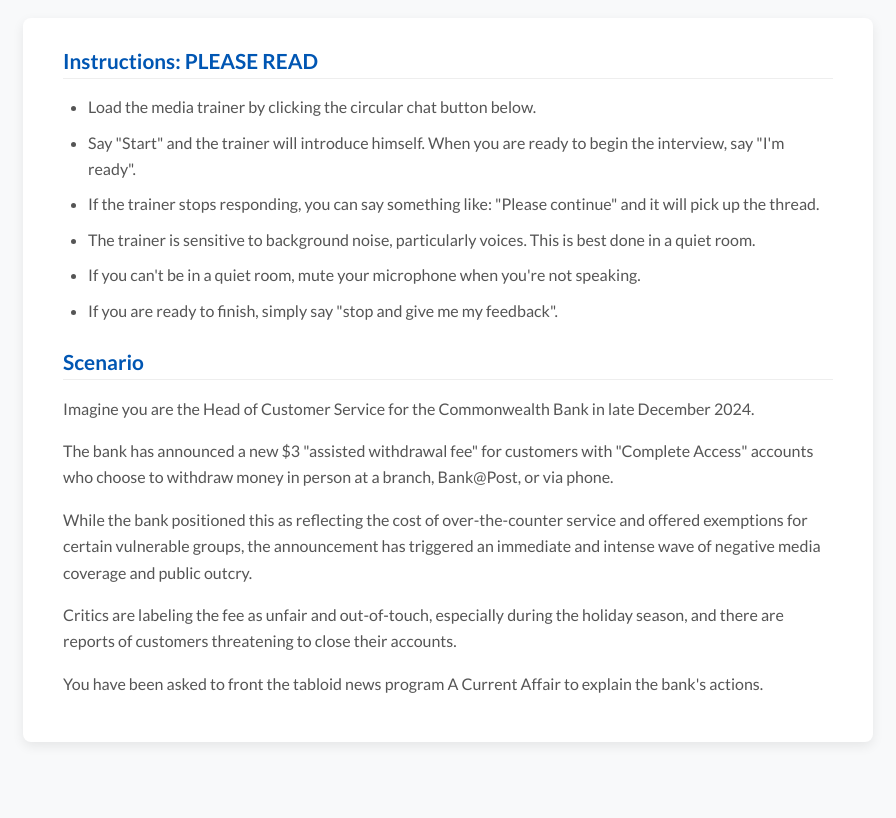
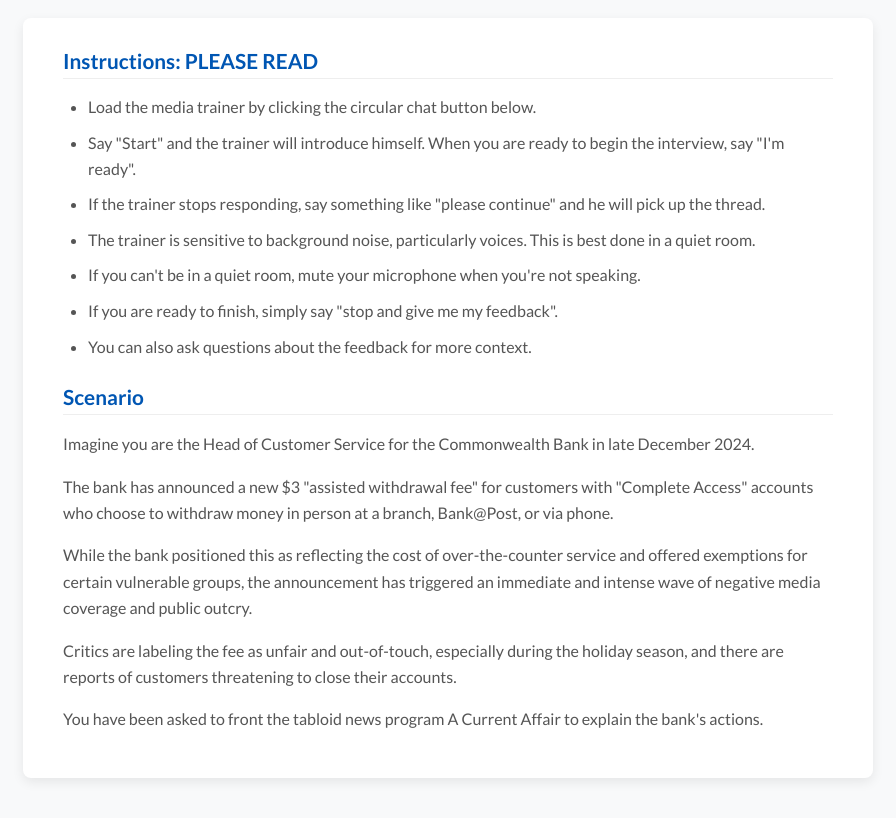
Before and after one commit to shaunmdavies/heygen-demo-media, a plain HTML site: page index.html in a window 1280 px wide. Shown: the part 122-940 px from the top of the page, without its empty margins (192-1088 px from the left). Drawn offline with Linux system fonts and the light colour scheme.

Commit message:
Update index.html
corrected some typos

```diff
--- a/index.html
+++ b/index.html
@@ -154,10 +154,11 @@
             <ul>
                 <li>Load the media trainer by clicking the circular chat button below.</li>
                 <li>Say "Start" and the trainer will introduce himself. When you are ready to begin the interview, say "I'm ready".</li>
-                <li>If the trainer stops responding, you can say something like: "Please continue" and it will pick up the thread.</li>
+                <li>If the trainer stops responding, say something like "please continue" and he will pick up the thread.</li>
                 <li>The trainer is sensitive to background noise, particularly voices. This is best done in a quiet room.</li>
                 <li>If you can't be in a quiet room, mute your microphone when you're not speaking.</li>
                 <li>If you are ready to finish, simply say "stop and give me my feedback".</li>
+                <li>You can also ask questions about the feedback for more context.</li>
             </ul>
 
             <h2>Scenario</h2>
```
